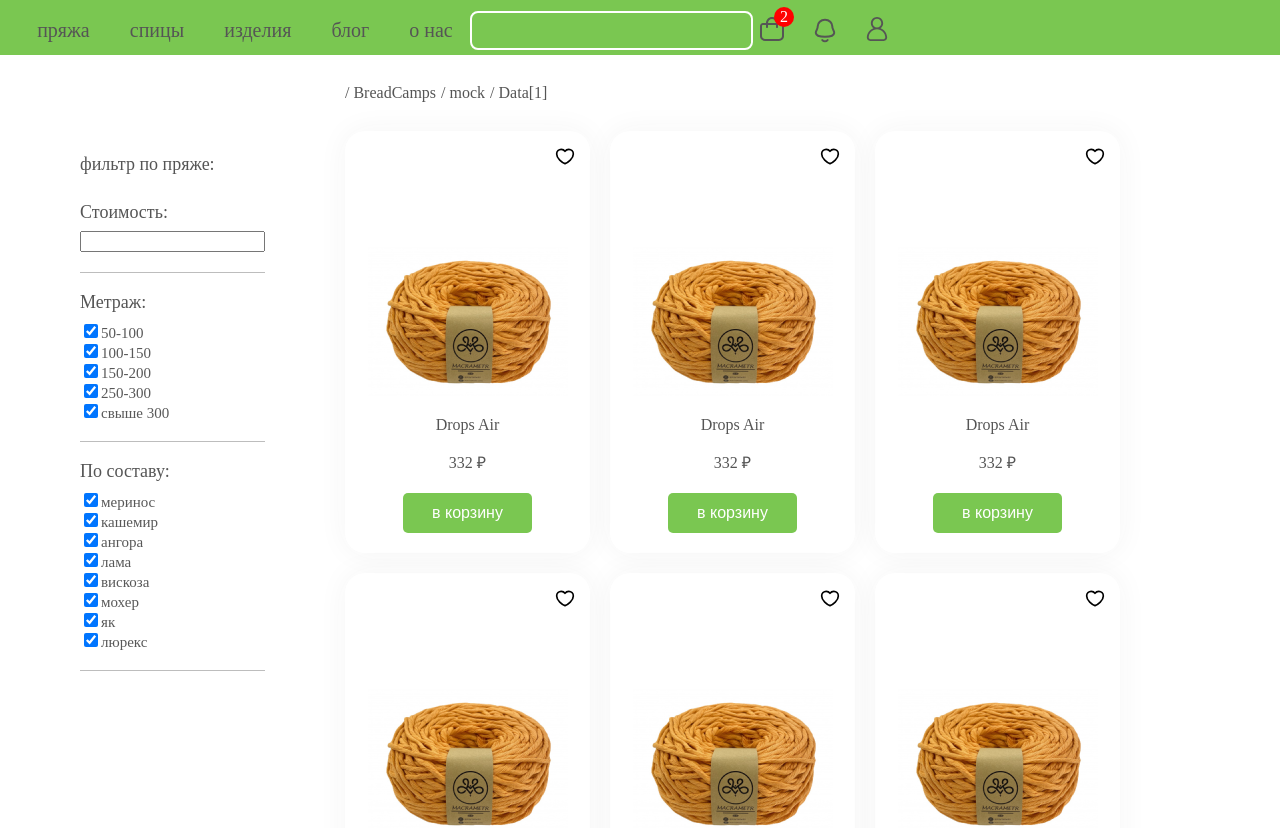
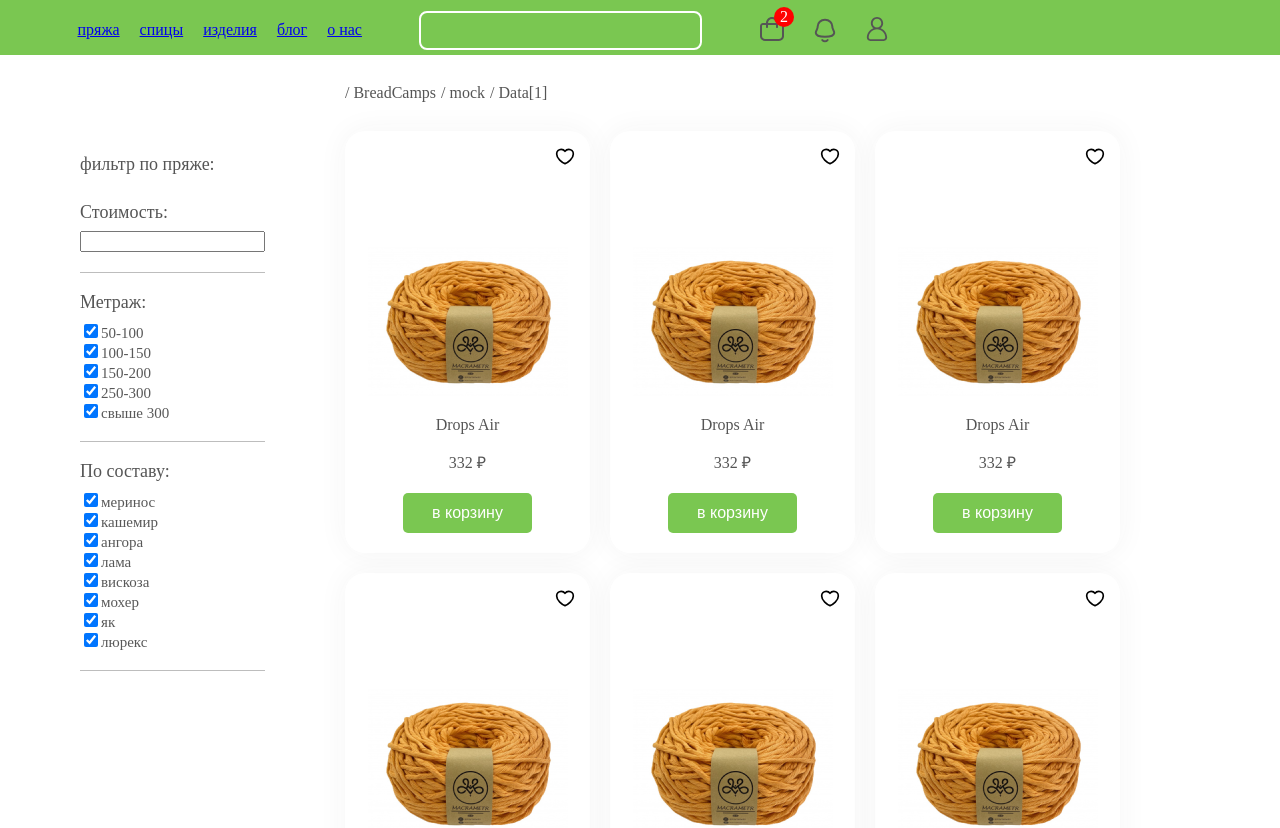
Before and after one commit to NikolayN-ru/store-project, a React (Create React App) app: page / in a window 1280 px wide. Shown: the top 828 px of the page. Built offline with nearby package versions, Linux system fonts and the light colour scheme.

Commit message:
Рефакторинг

```diff
--- a/src/components/header/header.tsx
+++ b/src/components/header/header.tsx
@@ -4,7 +4,6 @@
 import Icons from "./icons"
 import InputPanel from "./inputPanel"
 import HeaderMenu from "./headerMenu";
-
 
 const Header:FC = () => {
     return (
--- a/src/components/header/headerMenu/headerMenu.styled.ts
+++ b/src/components/header/headerMenu/headerMenu.styled.ts
@@ -1,4 +1,5 @@
 import styled, {css} from 'styled-components';
+import {Link} from "react-router-dom";
 
 
 export const HeaderMenuWrapper = styled('ul')`
@@ -16,7 +17,12 @@
   }
 `
 
-export const HeadeMenuItem = styled('li')<{ select: boolean }>`
+interface Props {
+  select: boolean
+}
+
+
+export const HeaderMenuItem = styled('li')<Props>`
   & {
     ${props => {
       if (props.select) {
@@ -31,7 +37,13 @@
 
       return ''
     }}
-    a {
+
+  }
+`
+
+
+const CustomLink = styled(Link)<Props>`
+  & {
     padding: 10px;
     text-decoration: none;
     color: #555555;
@@ -39,9 +51,8 @@
     font-size: 20px;
   }
 
-    a:hover {
+  &:hover {
     background-color: #1f7843;
     color: white;
   }
-  }
 `
--- a/src/components/header/headerMenu/headerMenu.tsx
+++ b/src/components/header/headerMenu/headerMenu.tsx
@@ -1,6 +1,6 @@
 import React from "react"
 import {Link, useLocation, useParams} from "react-router-dom";
-import {HeadeMenuItem, HeaderMenuWrapper} from "./headerMenu.styled";
+import {HeaderMenuItem, HeaderMenuWrapper} from "./headerMenu.styled";
 
 // const stateItems = ['Mafil', 'Sandnes Garn', 'Infinity', 'Laines Du Nord', 'Lana Gatto', 'Lana Grossa', 'Mondial', 'Ecafil', 'Drops', 'Host Garn', 'Soft Donigal Tweed']
 
@@ -48,9 +48,9 @@
 			{stateItems.map((item, id) => {
 				const isSelect = pathname.startsWith(`/${item.link}`)
 				return (
-					<HeadeMenuItem key={id} select={isSelect}>
+					<HeaderMenuItem key={id} select={isSelect}>
 						<Link to={item.link}>{item.title}</Link>
-					</HeadeMenuItem>
+					</HeaderMenuItem>
 				)
 			})}
 		</HeaderMenuWrapper>
--- a/src/components/main/filterBlock/filterBlock.tsx
+++ b/src/components/main/filterBlock/filterBlock.tsx
@@ -5,6 +5,8 @@
 const stateMetr = ["50-100", "100-150", "150-200", "250-300", "свыше 300"]
 
 const FilterBlock: FC = () => {
+
+
 	return (
 		<FilterBlockWrapper>
 			<HeaderBlock>
```
Lines whose indentation alone changed are shown as unchanged.
